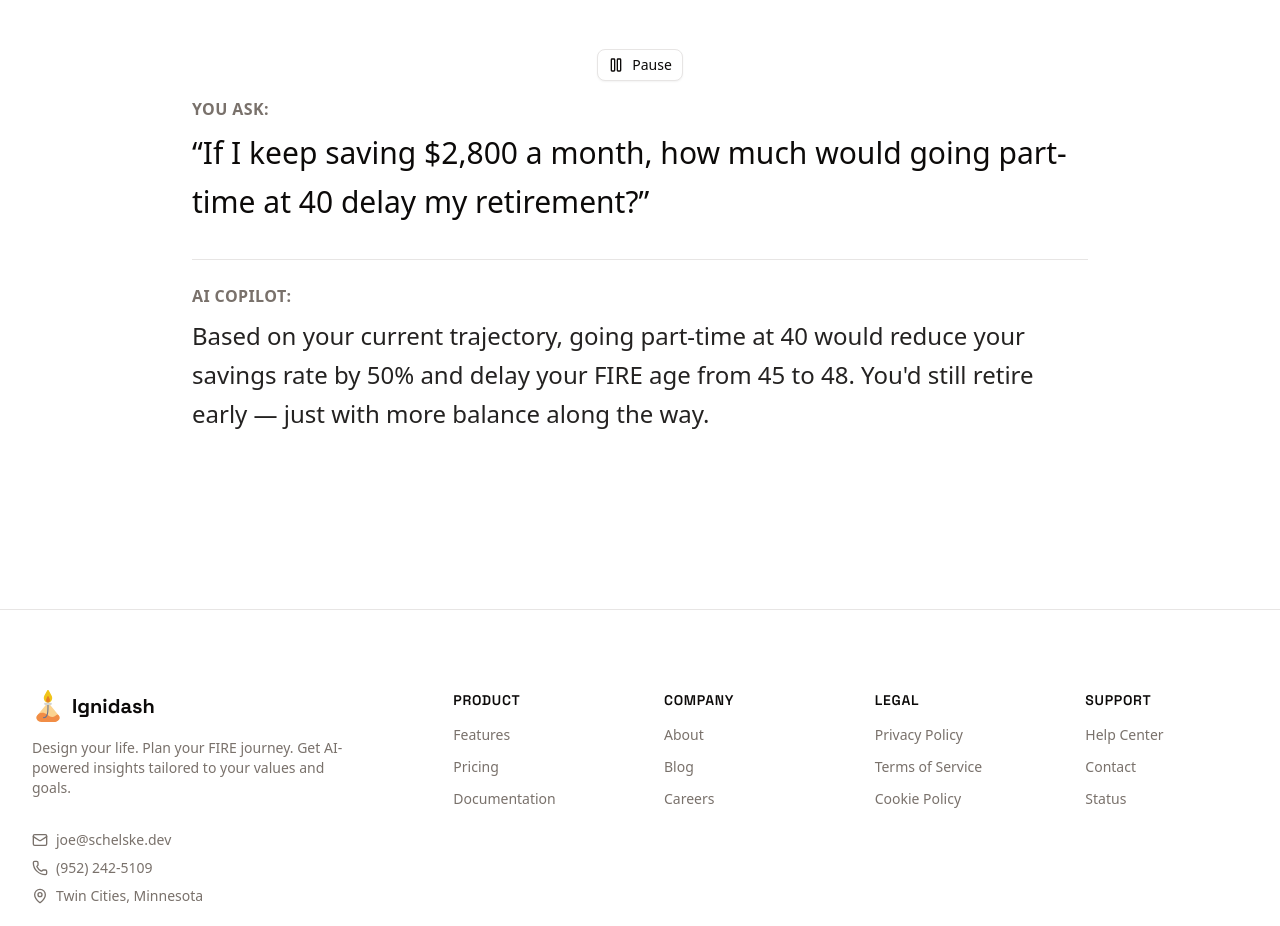
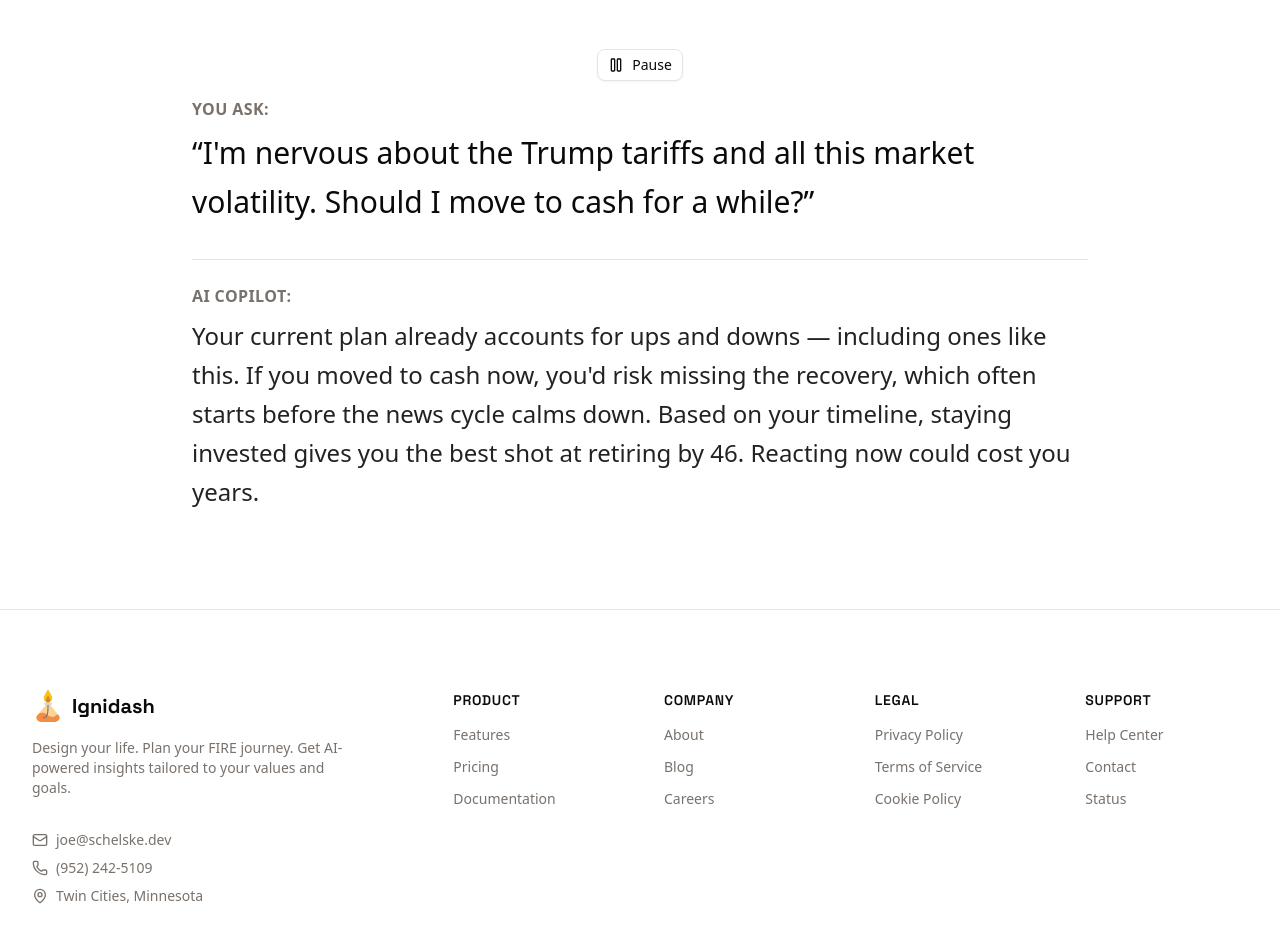
Before and after one commit to schelskedevco/ignidash-legacy, a Next.js app: page / in a window 1280 px wide. Shown: the part 2123-3049 px from the top of the page. Built offline with nearby package versions, Linux system fonts and the light colour scheme.

Commit message:
new copilot Q&A

```diff
--- a/src/components/sections/ai-copilot/ai-copilot-demo.tsx
+++ b/src/components/sections/ai-copilot/ai-copilot-demo.tsx
@@ -10,15 +10,21 @@ import { ICON_SIZES, SPACING, MAX_WIDTHS } from "@/lib/design-constants";
 const qaData = [
   {
     question:
+      "I'm nervous about the Trump tariffs and all this market volatility. Should I move to cash for a while?",
+    answer:
+      "Your current plan already accounts for ups and downs — including ones like this. If you moved to cash now, you'd risk missing the recovery, which often starts before the news cycle calms down. Based on your timeline, staying invested gives you the best shot at retiring by 46. Reacting now could cost you years.",
+  },
+  {
+    question:
+      "I'm thinking about putting 20% of my portfolio into Tesla and Ethereum — they've been doing really well. Is that smart?",
+    answer:
+      "It's tempting, but your plan depends on steady, diversified growth. A core like VTSAX gives you broad, low-cost exposure to the U.S. stock market. Most active managers—even professionals—fail to outperform index funds after fees. If you want to take a swing, keep it small so your FIRE goals stay on track.",
+  },
+  {
+    question:
       "If I keep saving $2,800 a month, how much would going part-time at 40 delay my retirement?",
     answer:
       "Based on your current trajectory, going part-time at 40 would reduce your savings rate by 50% and delay your FIRE age from 45 to 48. You'd still retire early — just with more balance along the way.",
-  },
-  {
-    question:
-      "Can I afford to take a year off if I pause investing but keep my current lifestyle?",
-    answer:
-      "Yes — your portfolio is far enough ahead that a one-year pause would only set you back about 7 months. Just make sure you resume saving at your current rate afterward.",
   },
   {
     question:
```
